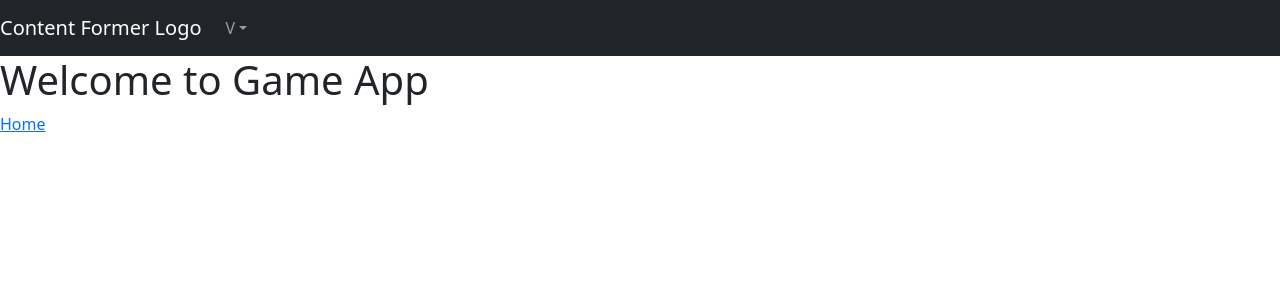
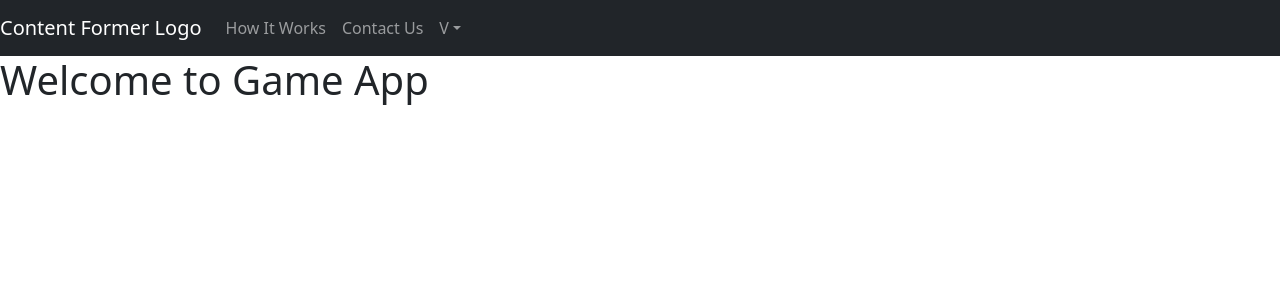
Before and after one commit to ohn582/treehouse-front-end-project, a React (Create React App) app: page / in a window 1280 px wide. Shown: the top 300 px of the page. Built offline with nearby package versions, Linux system fonts and the light colour scheme.

Commit message:
first commit

```diff
--- a/src/App.css
+++ b/src/App.css
@@ -40,3 +40,8 @@
 .collapse-navbar-collapse{
    text-align: center;
 }
+
+
+.nav{
+  posistion: 1000px
+}
--- a/src/App.js
+++ b/src/App.js
@@ -1,6 +1,6 @@
 import React, { Component } from 'react'
 import './App.css';
-import { BrowserRouter as Router, Route, Link } from "react-router-dom"
+import { BrowserRouter as Router } from "react-router-dom"
 import 'bootstrap';
 import 'bootstrap/dist/css/bootstrap.min.css';
 
@@ -11,30 +11,32 @@ class App extends Component {
       <>
         <nav className="navbar navbar-expand-lg navbar-dark bg-dark">
           <a className="navbar-brand" href="#">Content Former Logo</a>
-          <button className="navbar-toggler" type="button" data-toggle="collapse" data-target="#navbarSupportedContent" aria-controls="navbarSupportedContent" aria-expanded="false" aria-label="Toggle navigation">
-            <span className="navbar-toggler-icon"></span>
-          </button>
 
-          <div className="collapse-navbar-collapse" id="navbarSupportedContent">
+          <div className="collapse-navbar-collapse" className="nav" id="navbarSupportedContent">
             <ul className="navbar-nav mr-auto">
+              <li className="nav-item active">
+                <a className="nav-link" href="#">How It Works</a>
+              </li>
+              <li className="nav-item active">
+                <a className="nav-link" href="#">Contact Us</a>
+              </li>
               <li className="nav-item dropdown">
                 <a className="nav-link dropdown-toggle" href="#" id="navbarDropdown" role="button" data-toggle="dropdown" aria-haspopup="true" aria-expanded="false">
                   V
                 </a>
 
-
-                {/* <div className="dropdown-menu" aria-labelledby="navbarDropdown">
+                {/* <div className="dropdown-menu">
                   <form class="px-4 py-3">
                     <div class="form-group">
                       <label for="exampleDropdownFormEmail1">Email address</label>
-                      <input type="email" class="form-control" id="exampleDropdownFormEmail1" placeholder="email@example.com">
+                      <input type="email" class="form-control" id="exampleDropdownFormEmail1" placeholder="email@example.com"/>
                     </div>
                     <div class="form-group">
                       <label for="exampleDropdownFormPassword1">Password</label>
-                      <input type="password" class="form-control" id="exampleDropdownFormPassword1" placeholder="Password">
+                      <input type="password" class="form-control" id="exampleDropdownFormPassword1" placeholder="Password"/>
                     </div>
                     <div class="form-check">
-                      <input type="checkbox" class="form-check-input" id="dropdownCheck">
+                      <input type="checkbox" class="form-check-input" id="dropdownCheck"/>
                         <label class="form-check-label" for="dropdownCheck">
                           Remember me
                         </label>
@@ -46,6 +48,17 @@ class App extends Component {
                   <a class="dropdown-item" href="#">Forgot password?</a>
                 </div> */}
 
+                <div className="dropdown-menu">
+
+                  <div class="dropdown-divider"></div>
+                    <label for="exampleDropdownFormEmail1">Switch Supplier</label>
+                    <br/>
+                    <label for="exampleDropdownFormPassword1">Settings</label>
+                    <br />
+                    <label for="exampleDropdownFormPassword1">Log In</label>
+
+                </div>
+
               </li>
             </ul>
           </div>
@@ -53,7 +66,6 @@ class App extends Component {
         <Router>
           <div>
             <h1>Welcome to Game App</h1>
-            <Link to="/home" className='home'>Home</Link>
           </div>
         </Router>
       </>
```
